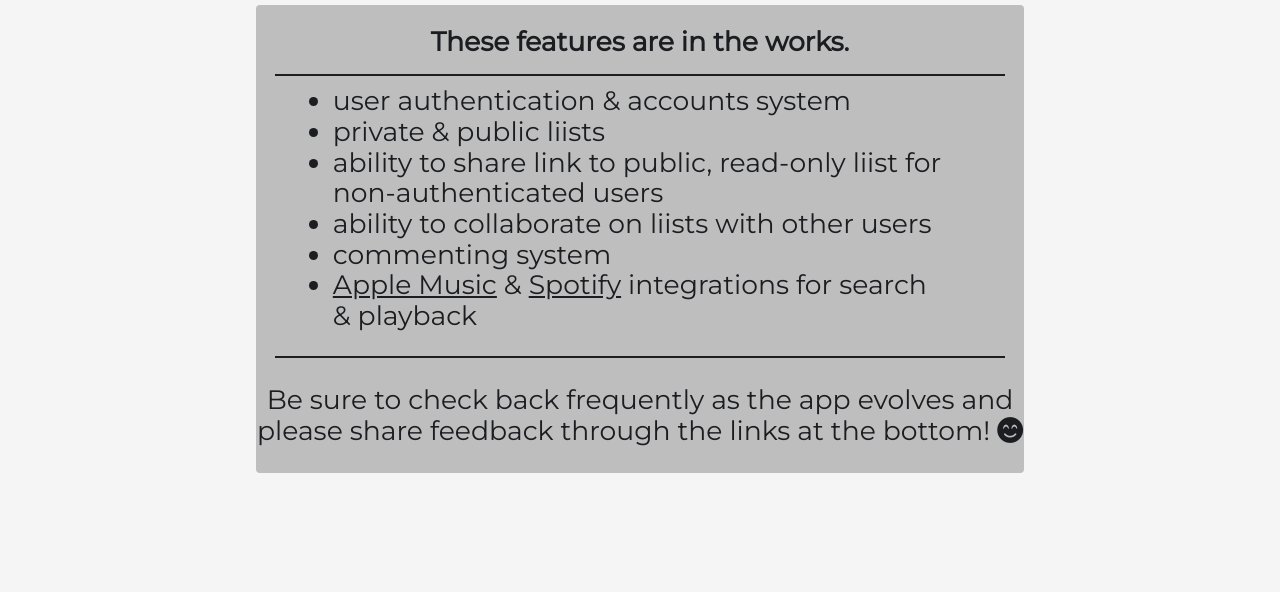
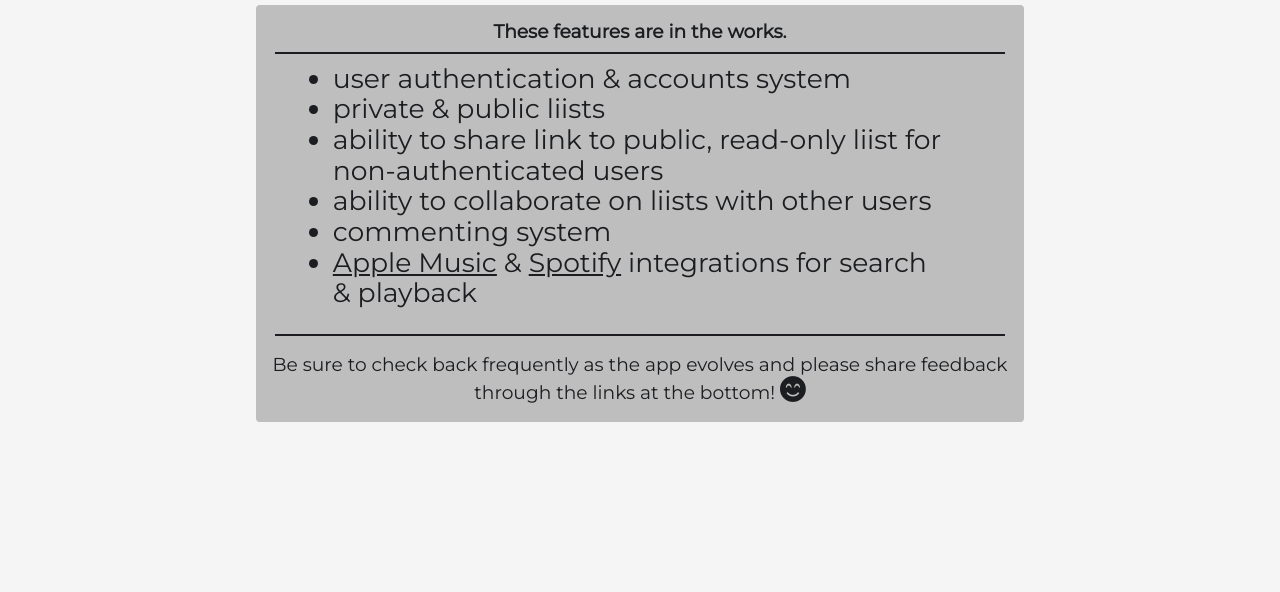
Before and after one commit to Jaiwoo/liist.me, a website: page public/index.html in a window 1280 px wide. Both pictures are taken after a click on the icon 36 px from the left and 49 px from the top of the page. Shown: the part 115-707 px from the top of the page. Drawn offline with nearby package versions, Linux system fonts and the light colour scheme.

Commit message:
final UI adjustments

```diff
--- a/public/index.css
+++ b/public/index.css
@@ -99,6 +99,10 @@ footer {
   font-size: 16pt;
 }
 
+.features-description {
+  font-size: 16pt;
+}
+
 #nav-container {
   width: 90vw;
   width: 90%;
@@ -190,16 +194,16 @@ fieldset {
   margin-bottom: 10px;
 }
 
-#features-container {
-  font-size: 16pt;
-}
-
 #features-list {
-  /* list-style-type: none; */
+  font-size: 14pt;
   text-align: left;
   width: 80%;
   margin: 0 auto;
   padding: 0;
+}
+
+.features-description {
+  font-size: 14pt;
 }
 
 .features-link {
```
Also changed, not shown: README.md.
